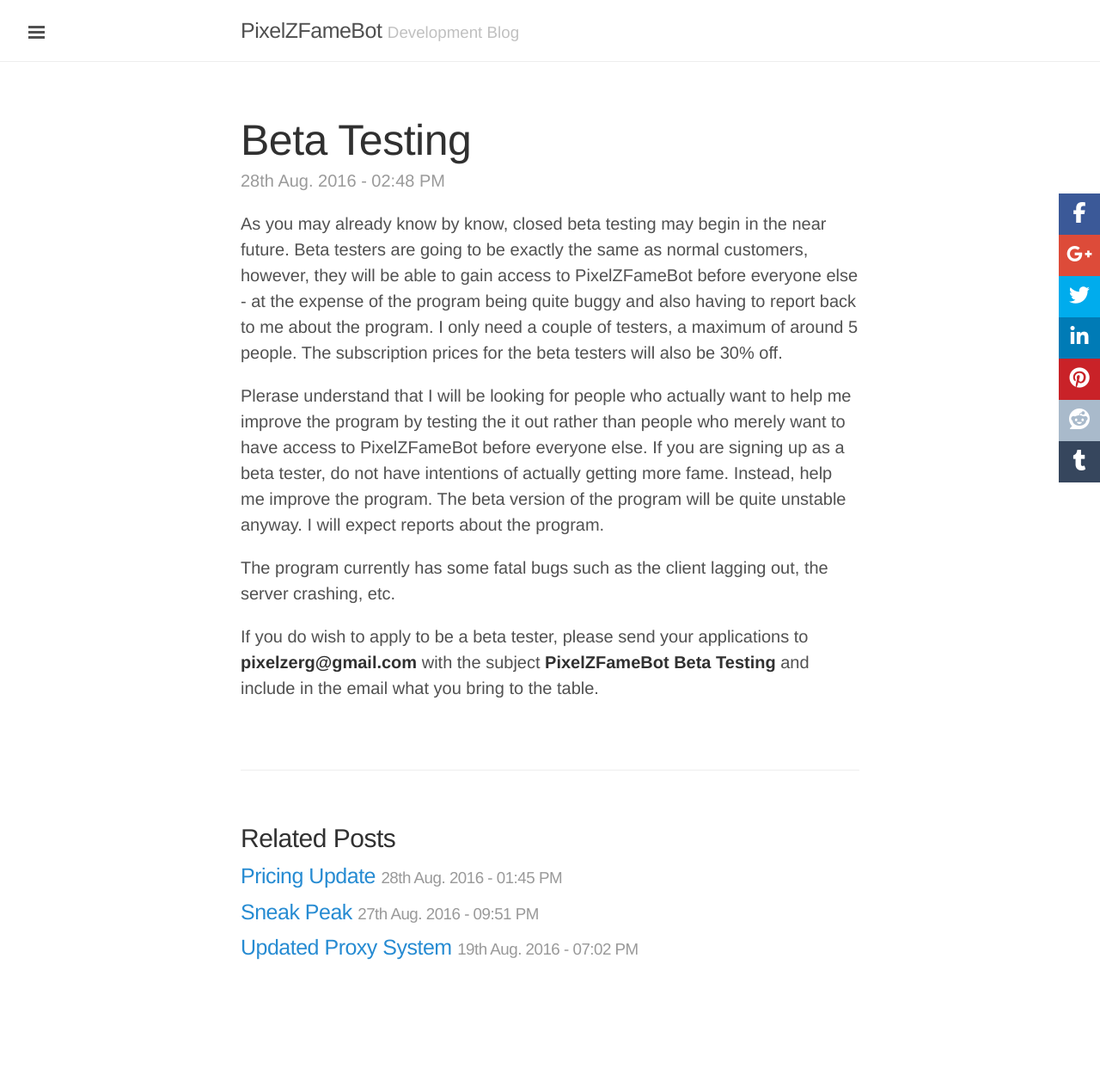
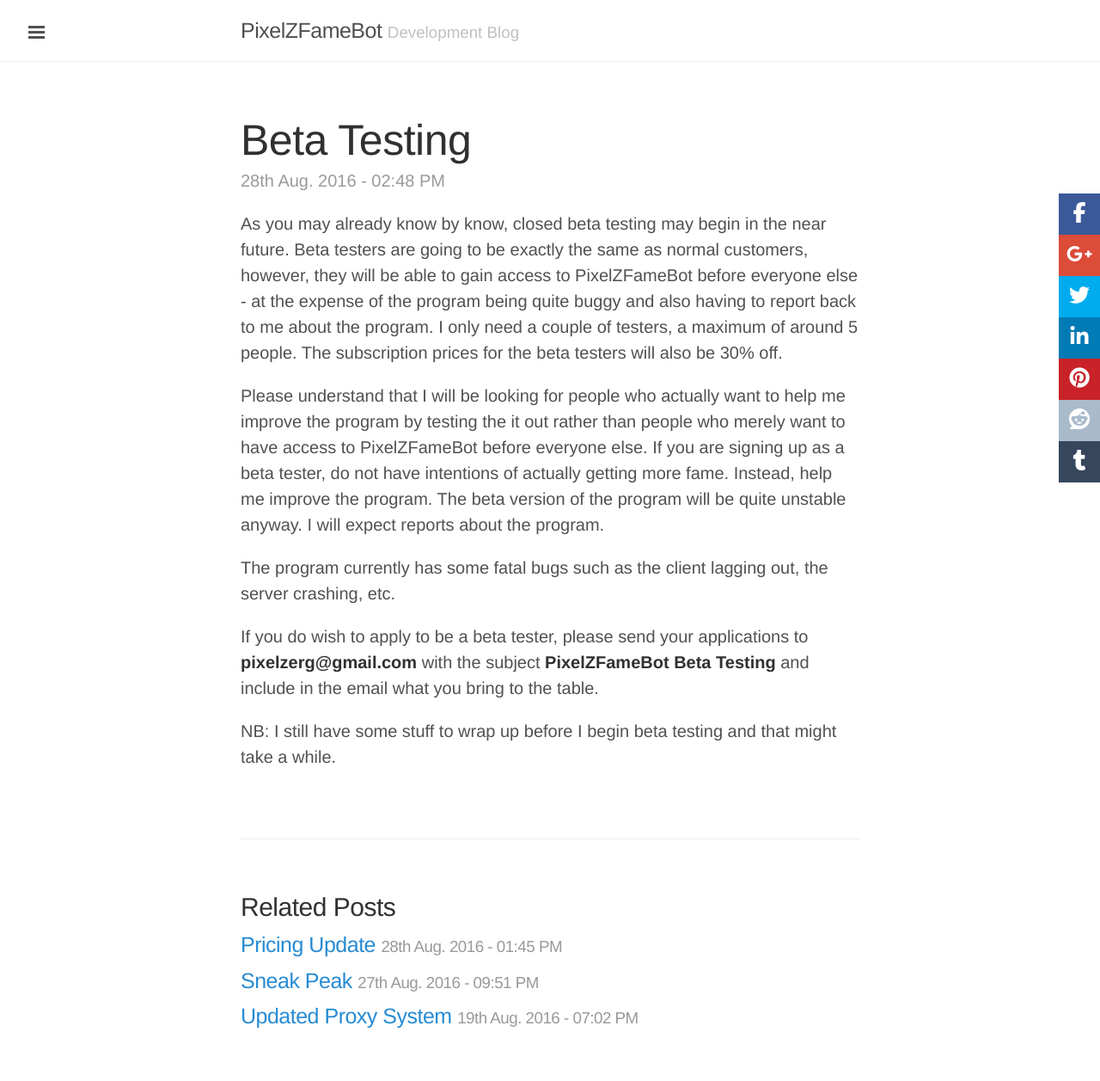
Before and after one commit to PixelZerg/PixelZFameBot, a Jekyll site: the page built from _posts/2016-08-28-betatesting.markdown, in a window 1280 px wide. Shown: the whole page at 86% size. Built offline with Jekyll 4.4.1, drawn with Linux system fonts in a browser that asks for light colours; nearby versions of some CDN libraries; comment, search, counter and statistics services are not loaded; before the commit the page ends 1177 px from its top, so only the background shows below that.

Commit message:
Fixed typo

```diff
--- a/_posts/2016-08-28-betatesting.markdown
+++ b/_posts/2016-08-28-betatesting.markdown
@@ -7,8 +7,10 @@ description: "Want to be a beta tester and help improve the program?"
 
 As you may already know by know, closed beta testing may begin in the near future. Beta testers are going to be exactly the same as normal customers, however, they will be able to gain access to PixelZFameBot before everyone else - at the expense of the program being quite buggy and also having to report back to me about the program. I only need a couple of testers, a maximum of around 5 people. The subscription prices for the beta testers will also be 30% off.
 
-Plerase understand that I will be looking for people who actually want to help me improve the program by testing the it out rather than people who merely want to have access to PixelZFameBot before everyone else. If you are signing up as a beta tester, do not have intentions of actually getting more fame. Instead, help me improve the program. The beta version of the program will be quite unstable anyway. I will expect reports about the program.
+Please understand that I will be looking for people who actually want to help me improve the program by testing the it out rather than people who merely want to have access to PixelZFameBot before everyone else. If you are signing up as a beta tester, do not have intentions of actually getting more fame. Instead, help me improve the program. The beta version of the program will be quite unstable anyway. I will expect reports about the program.
 
 The program currently has some fatal bugs such as the client lagging out, the server crashing, etc.
 
 If you do wish to apply to be a beta tester, please send your applications to <strong>pixelzerg@gmail.com</strong> with the subject <strong>PixelZFameBot Beta Testing</strong> and include in the email what you bring to the table.
+
+NB: I still have some stuff to wrap up before I begin beta testing and that might take a while.
```
